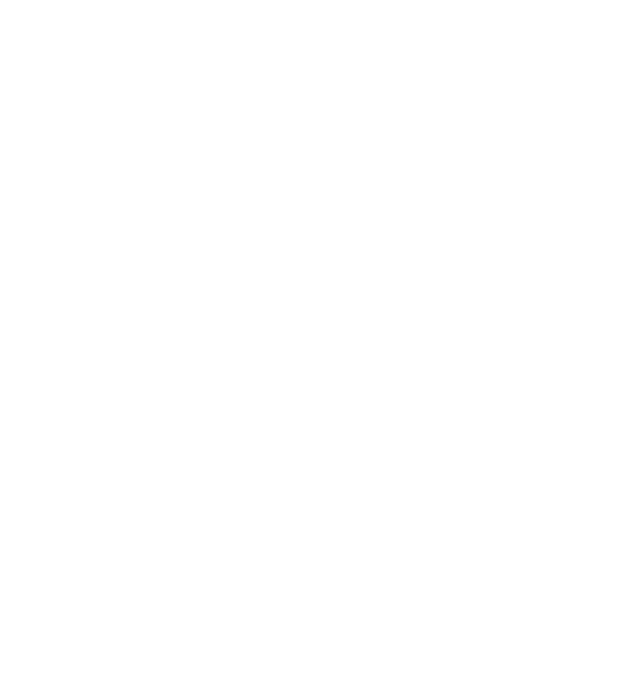
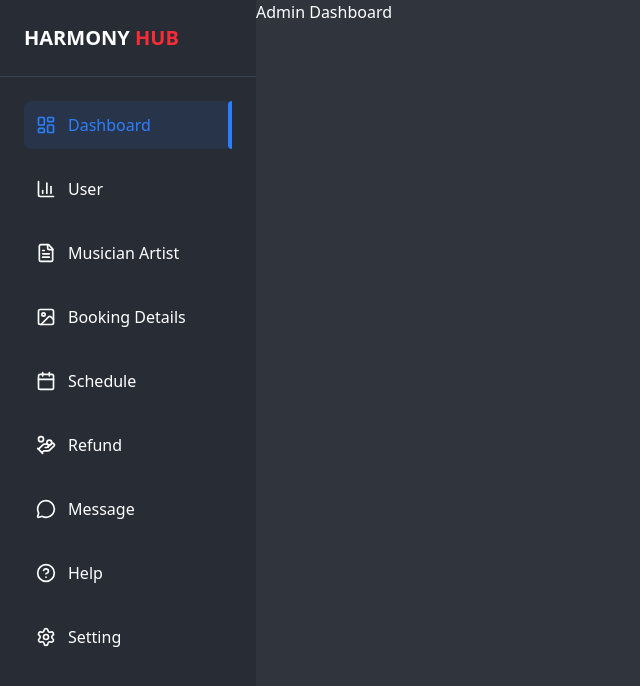
Before and after one commit to DarwinMelaya/Harmony-Hub-Guevaras, a React (Vite) app in the folder frontend/: page /admin-dashboard in a window 1280 px wide. Before the commit this address had no page. Shown: the top 686 px of the page, without its empty margins (0-640 px from the left). Built offline with nearby package versions, Linux system fonts and the light colour scheme.

Commit message:
Add admin dashboard page and admin sidebar

```diff
--- a/frontend/package.json
+++ b/frontend/package.json
@@ -14,6 +14,7 @@
     "axios": "^1.8.2",
     "date-fns": "^4.1.0",
     "dotenv": "^16.4.7",
+    "lucide-react": "^0.541.0",
     "react": "^19.0.0",
     "react-datepicker": "^8.1.0",
     "react-dom": "^19.0.0",
--- a/frontend/src/Routers/Routers.jsx
+++ b/frontend/src/Routers/Routers.jsx
@@ -1,5 +1,5 @@
 import { BrowserRouter as Router, Routes, Route } from "react-router-dom";
-import { Login, Home, Signup } from "../pages";
+import { Login, Home, Signup, AdminDashboard } from "../pages";
 
 export const Routers = () => {
   return (
@@ -9,6 +9,8 @@
         {/* Auth Pages */}
         <Route path="/login" element={<Login />} />
         <Route path="/signup" element={<Signup />} />
+        {/* Admin Pages */}
+        <Route path="/admin-dashboard" element={<AdminDashboard />} />
       </Routes>
     </Router>
   );
--- /dev/null
+++ b/frontend/src/components/Layout/Layout.jsx
@@ -0,0 +1,14 @@
+import AdminSidebar from "../Sidebar/AdminSidebar";
+
+const Layout = ({ children }) => {
+  return (
+    <div className="flex min-h-screen">
+      <div className="fixed left-0 top-0 h-screen z-50">
+        <AdminSidebar />
+      </div>
+      <main className="flex-1 ml-64 min-h-screen">{children}</main>
+    </div>
+  );
+};
+
+export default Layout;
--- /dev/null
+++ b/frontend/src/components/Sidebar/AdminSidebar.jsx
@@ -0,0 +1,153 @@
+import {
+  LayoutDashboard,
+  BarChart3,
+  FileText,
+  Image,
+  Calendar,
+  HandCoins,
+  MessageCircle,
+  HelpCircle,
+  Settings,
+} from "lucide-react";
+import { useNavigate, useLocation } from "react-router-dom";
+
+const AdminSidebar = () => {
+  const navigate = useNavigate();
+  const location = useLocation();
+
+  const navigationItems = [
+    {
+      icon: LayoutDashboard,
+      text: "Dashboard",
+      path: "/admin-dashboard",
+      isActive: location.pathname === "/admin-dashboard",
+    },
+    {
+      icon: BarChart3,
+      text: "User",
+      path: "/admin-user",
+      isActive: location.pathname === "/admin-user",
+    },
+    {
+      icon: FileText,
+      text: "Musician Artist",
+      path: "/admin-musician",
+      isActive: location.pathname === "/admin-musician",
+    },
+    {
+      icon: Image,
+      text: "Booking Details",
+      path: "/admin-booking",
+      isActive: location.pathname === "/admin-booking",
+    },
+    {
+      icon: Calendar,
+      text: "Schedule",
+      path: "/admin-schedule",
+      isActive: location.pathname === "/admin-schedule",
+    },
+    {
+      icon: HandCoins,
+      text: "Refund",
+      path: "/admin-refund",
+      isActive: location.pathname === "/admin-refund",
+    },
+    {
+      icon: MessageCircle,
+      text: "Message",
+      path: "/admin-message",
+      isActive: location.pathname === "/admin-message",
+    },
+    {
+      icon: HelpCircle,
+      text: "Help",
+      path: "/admin-help",
+      isActive: location.pathname === "/admin-help",
+    },
+    {
+      icon: Settings,
+      text: "Setting",
+      path: "/admin-setting",
+      isActive: location.pathname === "/admin-setting",
+    },
+  ];
+
+  const handleNavigation = (path) => {
+    navigate(path);
+  };
+
+  return (
+    <div className="bg-[#282c34] h-screen w-64 flex flex-col">
+      {/* Logo - Fixed at top */}
+      <div className="p-6 border-b border-gray-700 flex-shrink-0">
+        <h1 className="text-xl font-semibold">
+          <span className="text-white">HARMONY</span>
+          <span className="text-red-500"> HUB</span>
+        </h1>
+      </div>
+
+      {/* Navigation Items - Scrollable */}
+      <nav
+        className="flex-1 overflow-y-auto p-6 space-y-4"
+        style={{
+          scrollbarWidth: "thin",
+          scrollbarColor: "#4B5563 #1F2937",
+        }}
+      >
+        <style jsx>{`
+          nav::-webkit-scrollbar {
+            width: 6px;
+          }
+          nav::-webkit-scrollbar-track {
+            background: #1f2937;
+            border-radius: 3px;
+          }
+          nav::-webkit-scrollbar-thumb {
+            background: #4b5563;
+            border-radius: 3px;
+            transition: background 0.2s ease;
+          }
+          nav::-webkit-scrollbar-thumb:hover {
+            background: #6b7280;
+          }
+          nav::-webkit-scrollbar-corner {
+            background: #1f2937;
+          }
+        `}</style>
+
+        {navigationItems.map((item, index) => (
+          <div
+            key={index}
+            onClick={() => handleNavigation(item.path)}
+            className={`flex items-center justify-between p-3 rounded-lg cursor-pointer transition-colors relative ${
+              item.isActive
+                ? "text-blue-500 bg-blue-500/10"
+                : "text-white hover:bg-white/10"
+            }`}
+          >
+            <div className="flex items-center space-x-3">
+              <item.icon
+                size={20}
+                className={item.isActive ? "text-blue-500" : "text-white"}
+              />
+              <span
+                className={
+                  item.isActive ? "text-blue-500 font-medium" : "text-white"
+                }
+              >
+                {item.text}
+              </span>
+            </div>
+
+            {/* Active indicator bar */}
+            {item.isActive && (
+              <div className="absolute right-0 top-0 bottom-0 w-1 bg-blue-500 rounded-l-full"></div>
+            )}
+          </div>
+        ))}
+      </nav>
+    </div>
+  );
+};
+
+export default AdminSidebar;
--- /dev/null
+++ b/frontend/src/pages/admin/AdminDashboard.jsx
@@ -0,0 +1,13 @@
+import Layout from "../../components/Layout/Layout";
+
+const AdminDashboard = () => {
+  return (
+    <Layout>
+      <div className="bg-[#30343c] min-h-screen w-full text-white">
+        <h1>Admin Dashboard</h1>
+      </div>
+    </Layout>
+  );
+};
+
+export default AdminDashboard;
--- a/frontend/src/pages/index.js
+++ b/frontend/src/pages/index.js
@@ -3,3 +3,5 @@
 export { default as Signup } from "./auth/Signup";
 // Pages
 export { default as Home } from "./home/Home";
+// Admin Pages
+export { default as AdminDashboard } from "./admin/AdminDashboard";
```
Also changed, not shown: 1 other file (tests, documents, lock files or other folders).
